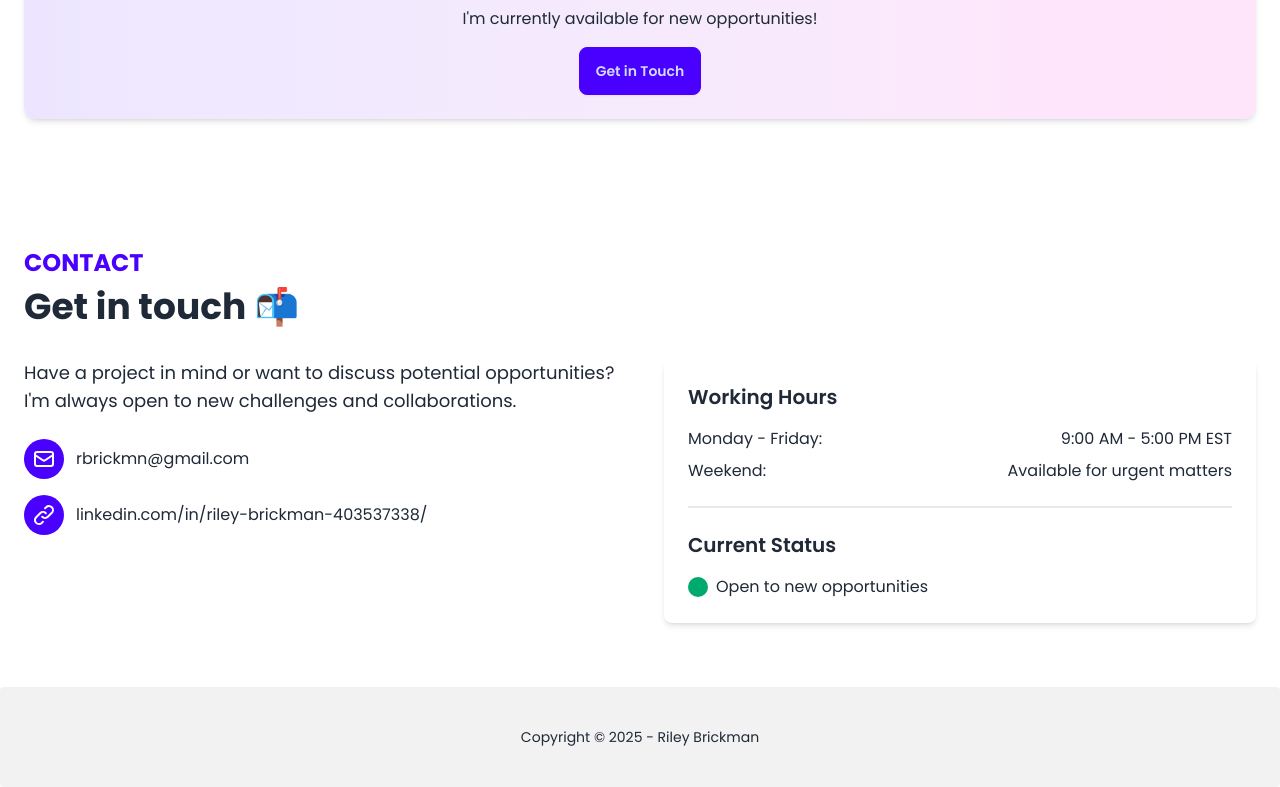
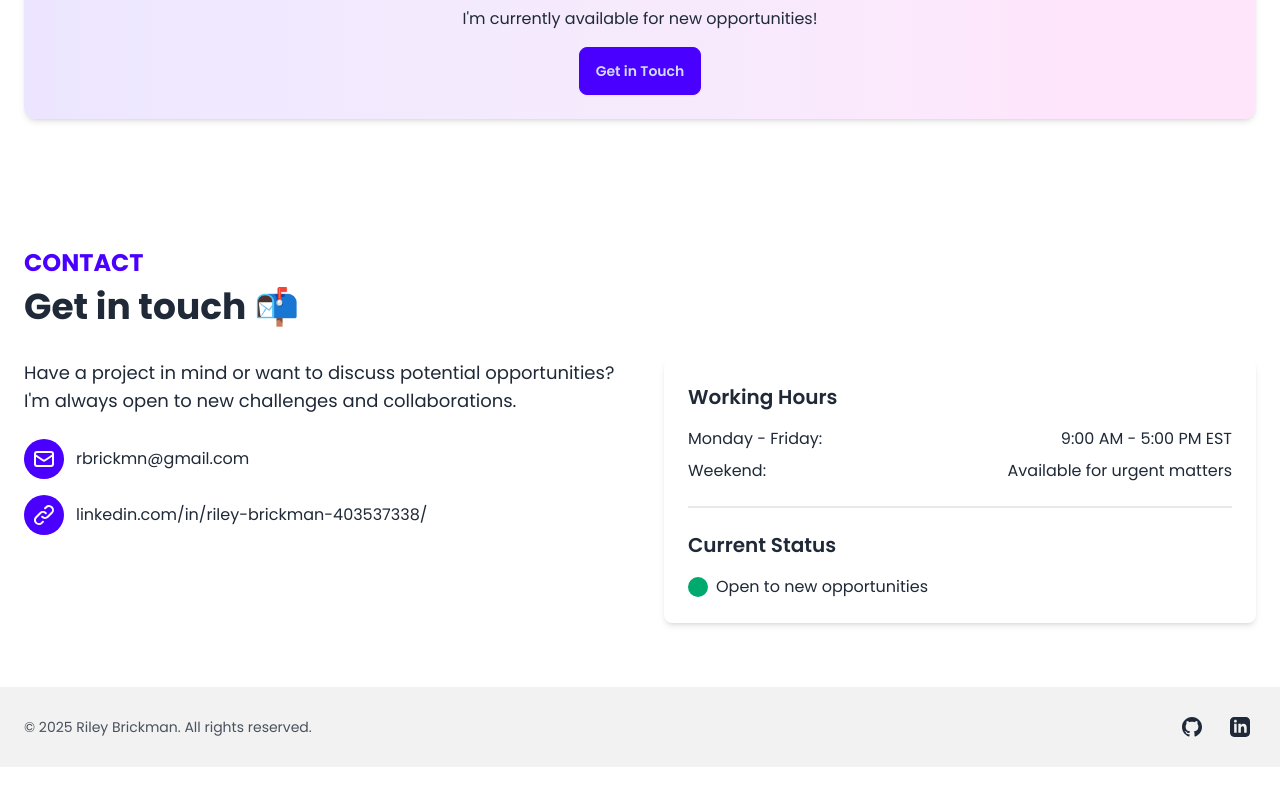
Before and after one commit to rbrickmn/portfolio-v2, a React (Vite) app: page / in a window 1280 px wide. Shown: the part 1825-2612 px from the top of the page. Built offline with nearby package versions, Linux system fonts and the light colour scheme.

Commit message:
Update footer design

```diff
--- a/src/components/Footer.jsx
+++ b/src/components/Footer.jsx
@@ -2,37 +2,56 @@
 import { Link, useNavigate, useLocation } from "react-router-dom";
 
 const Footer = () => {
-  const navigate = useNavigate();
-  const location = useLocation();
-
-  const handleAboutClick = (e) => {
-    e.preventDefault();
-    if (location.pathname !== "/") {
-      navigate("/", { state: { scrollToAbout: true } });
-    } else {
-      document.getElementById("about")?.scrollIntoView({ behavior: "smooth" });
-    }
-  };
-
-  const handleContactClick = (e) => {
-    e.preventDefault();
-    if (location.pathname !== "/") {
-      navigate("/", { state: { scrollToContact: true } });
-    } else {
-      document
-        .getElementById("contact")
-        ?.scrollIntoView({ behavior: "smooth" });
-    }
-  };
+  const currentYear = new Date().getFullYear();
 
   return (
-    <footer className="footer footer-center bg-base-200 text-base-content rounded p-10">
-      <aside>
-        <p>
-          Copyright © {new Date().getFullYear()} - Riley
-          Brickman
-        </p>
-      </aside>
+    <footer className="bg-base-200 py-6">
+      <div className="container mx-auto px-6">
+        <div className="flex flex-col md:flex-row justify-between items-center gap-4">
+          {/* Copyright */}
+          <div className="text-sm text-base-content/80">
+            © {currentYear} Riley Brickman. All rights reserved.
+          </div>
+
+          {/* Social Media */}
+          <div className="flex gap-4">
+            <a
+              href="https://github.com/rbrickmn"
+              target="_blank"
+              rel="noopener noreferrer"
+              className="btn btn-ghost btn-sm btn-circle hover:bg-base-300"
+              aria-label="GitHub Profile"
+            >
+              <svg
+                xmlns="http://www.w3.org/2000/svg"
+                width="20"
+                height="20"
+                viewBox="0 0 24 24"
+                fill="currentColor"
+              >
+                <path d="M12 0c-6.626 0-12 5.373-12 12 0 5.302 3.438 9.8 8.207 11.387.599.111.793-.261.793-.577v-2.234c-3.338.726-4.033-1.416-4.033-1.416-.546-1.387-1.333-1.756-1.333-1.756-1.089-.745.083-.729.083-.729 1.205.084 1.839 1.237 1.839 1.237 1.07 1.834 2.807 1.304 3.492.997.107-.775.418-1.305.762-1.604-2.665-.305-5.467-1.334-5.467-5.931 0-1.311.469-2.381 1.236-3.221-.124-.303-.535-1.524.117-3.176 0 0 1.008-.322 3.301 1.23.957-.266 1.983-.399 3.003-.404 1.02.005 2.047.138 3.006.404 2.291-1.552 3.297-1.23 3.297-1.23.653 1.653.242 2.874.118 3.176.77.84 1.235 1.911 1.235 3.221 0 4.609-2.807 5.624-5.479 5.921.43.372.823 1.102.823 2.222v3.293c0 .319.192.694.801.576 4.765-1.589 8.199-6.086 8.199-11.386 0-6.627-5.373-12-12-12z" />
+              </svg>
+            </a>
+            <a
+              href="https://www.linkedin.com/in/riley-brickman-403537338/"
+              target="_blank"
+              rel="noopener noreferrer"
+              className="btn btn-ghost btn-sm btn-circle hover:bg-base-300"
+              aria-label="LinkedIn Profile"
+            >
+              <svg
+                xmlns="http://www.w3.org/2000/svg"
+                width="20"
+                height="20"
+                viewBox="0 0 24 24"
+                fill="currentColor"
+              >
+                <path d="M19 0h-14c-2.761 0-5 2.239-5 5v14c0 2.761 2.239 5 5 5h14c2.762 0 5-2.239 5-5v-14c0-2.761-2.238-5-5-5zm-11 19h-3v-11h3v11zm-1.5-12.268c-.966 0-1.75-.79-1.75-1.764s.784-1.764 1.75-1.764 1.75.79 1.75 1.764-.783 1.764-1.75 1.764zm13.5 12.268h-3v-5.604c0-3.368-4-3.113-4 0v5.604h-3v-11h3v1.765c1.396-2.586 7-2.777 7 2.476v6.759z" />
+              </svg>
+            </a>
+          </div>
+        </div>
+      </div>
     </footer>
   );
 };
```
